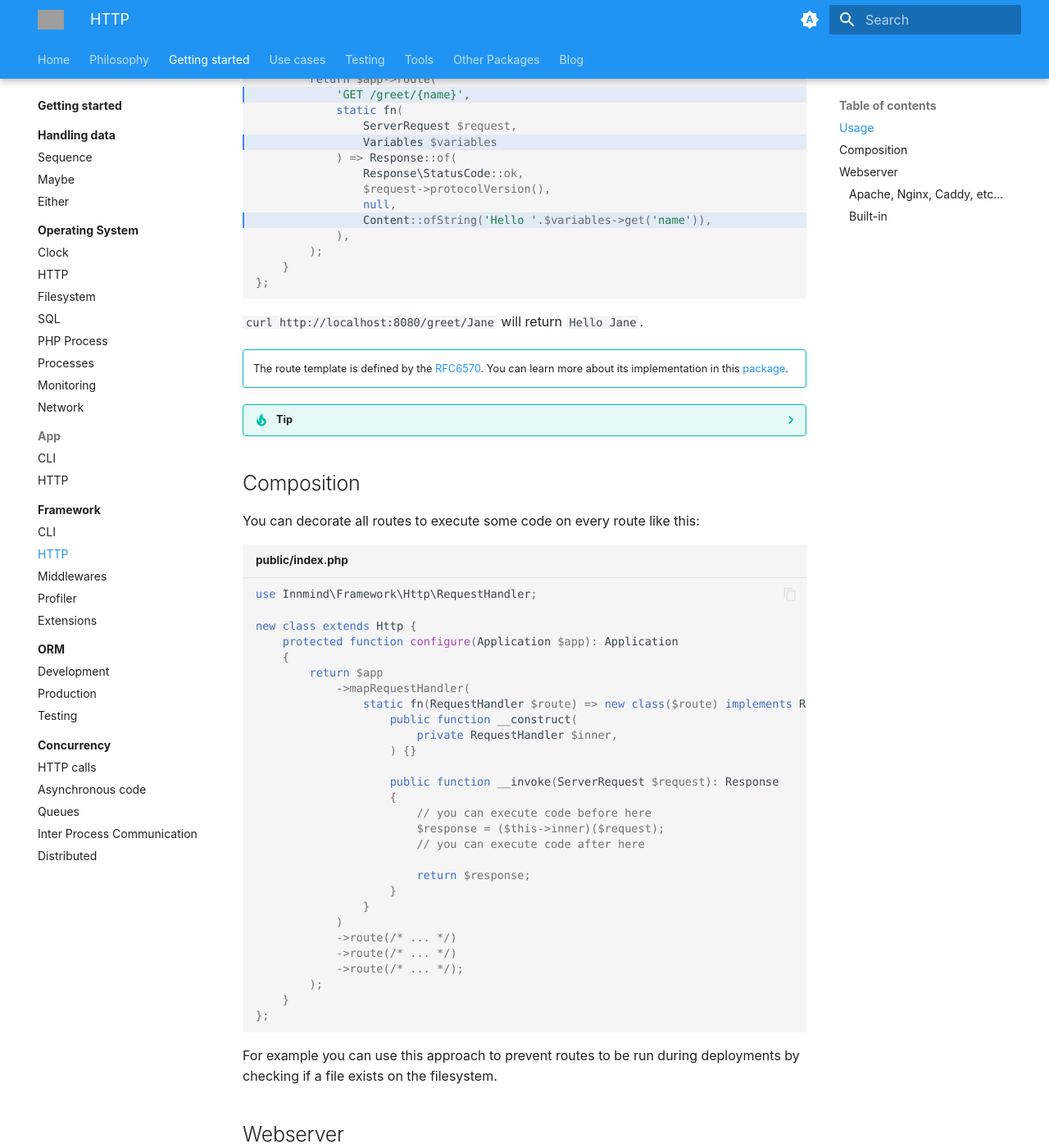
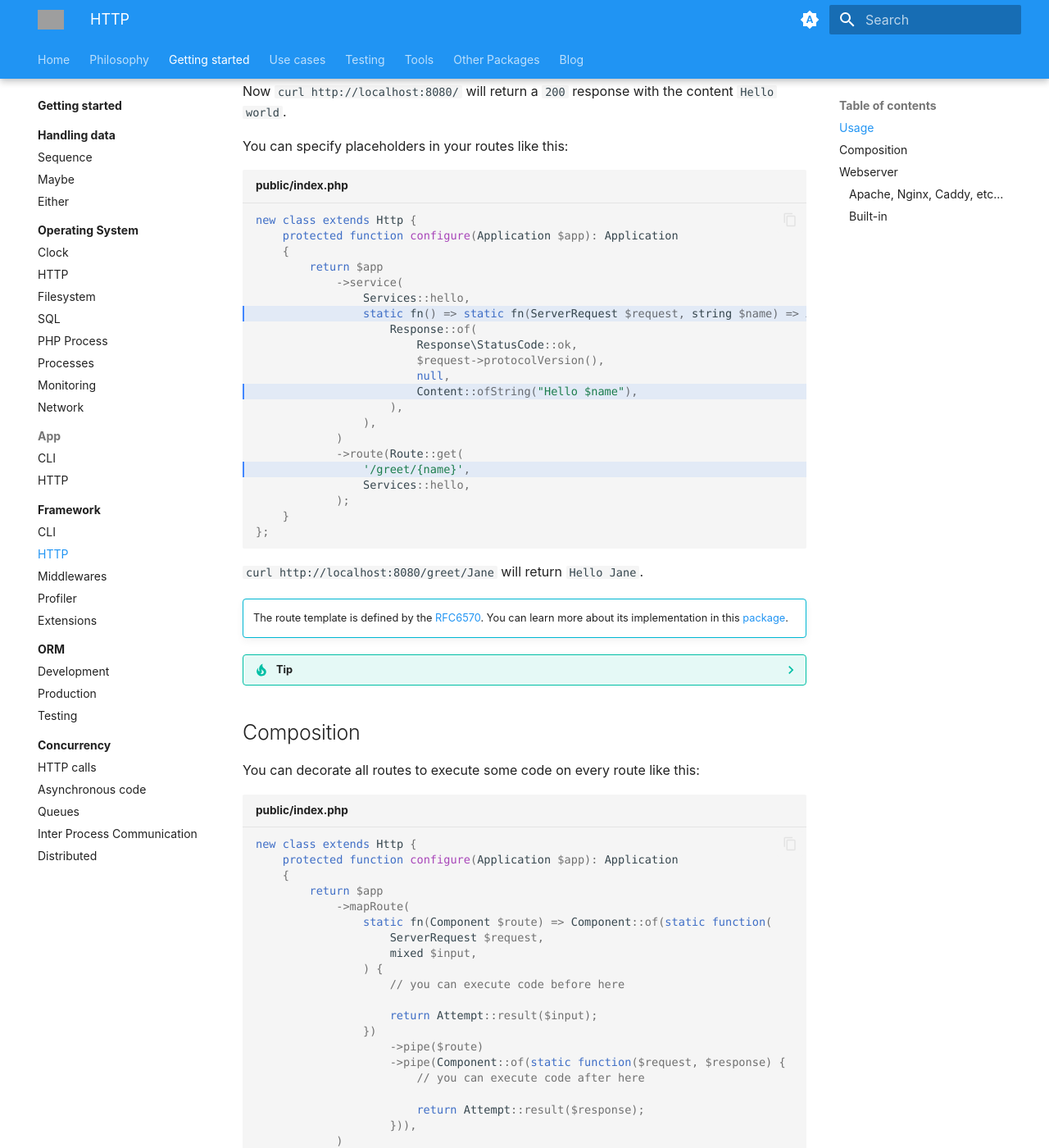
Before and after one commit to Innmind/documentation, an MkDocs documentation site: the page built from docs/getting-started/framework/http.md, in a window 1280 px wide and 1400 px high, scrolled down 1463 px. Shown: the whole window at 82% size. Built offline with MkDocs 1.6.1 and Material for MkDocs 9.7.7, drawn with Linux system fonts in a browser that asks for light colours; plug-ins that fetch from the network failed and are left out; some of the changed text lies outside the part shown; grey boxes are pictures that could not be loaded.

Commit message:
update framework documentation

````diff
--- a/docs/getting-started/framework/http.md
+++ b/docs/getting-started/framework/http.md
@@ -28,24 +28,38 @@ You can expose this server via `cd public/ && php -S localhost:8080`. If you run
 You can define a route like this:
 
 ```php title="public/index.php"
+use Innmind\Framework\Http\Route;
 use Innmind\Http\{
     ServerRequest,
     Response,
 };
 use Innmind\Filesystem\File\Content;
+use Innmind\Immutable\Attempt;
+
+enum Services implements Service
+{
+    case hello;
+}
 
 new class extends Http {
     protected function configure(Application $app): Application
     {
-        return $app->route(
-            'GET /',
-            static fn(ServerRequest $request) => Response::of(
-                Response\StatusCode::ok,
-                $request->protocolVersion(),
-                null,
-                Content::ofString('Hello world'),
-            ),
-        );
+        return $app
+            ->service(
+                Services::hello,
+                static fn() => static fn(ServerRequest $request) => Attempt::result(
+                    Response::of(
+                        Response\StatusCode::ok,
+                        $request->protocolVersion(),
+                        null,
+                        Content::ofString('Hello world'),
+                    ),
+                ),
+            )
+            ->route(Route::get(
+                '/',
+                Services::hello,
+            );
     }
 };
 ```
@@ -54,24 +68,26 @@ Now `curl http://localhost:8080/` will return a `200` response with the content
 
 You can specify placeholders in your routes like this:
 
-```php title="public/index.php" hl_lines="1 7 10 15"
-use Innmind\Router\Route\Variables;
-
+```php title="public/index.php" hl_lines="7 12 17"
 new class extends Http {
     protected function configure(Application $app): Application
     {
-        return $app->route(
-            'GET /greet/{name}',
-            static fn(
-                ServerRequest $request,
-                Variables $variables
-            ) => Response::of(
-                Response\StatusCode::ok,
-                $request->protocolVersion(),
-                null,
-                Content::ofString('Hello '.$variables->get('name')),
-            ),
-        );
+        return $app
+            ->service(
+                Services::hello,
+                static fn() => static fn(ServerRequest $request, string $name) => Attempt::result(
+                    Response::of(
+                        Response\StatusCode::ok,
+                        $request->protocolVersion(),
+                        null,
+                        Content::ofString("Hello $name"),
+                    ),
+                ),
+            )
+            ->route(Route::get(
+                '/greet/{name}',
+                Services::hello,
+            );
     }
 };
 ```
@@ -85,56 +101,45 @@ new class extends Http {
     The full definition of the function passed to the `route` method is:
 
     ```php
-    use Innmind\Http\{
-        ServerRequest,
-        Response,
+    use Innmind\Router\{
+        Component,
+        Pipe,
     };
-    use Innmind\Router\Route\Variables;
     use Innmind\DI\Container;
-    use Innmind\OperatingSystem\OperatingSystem;
-    use Innmind\Framework\Environment;
 
     static fn(
-        ServerRequest $request
-        Variable $variables,
+        Pipe $pipe
         Container $container,
-        OperatingSystem $os,
-        Environment $env
-    ): Response;
+    ): Component;
     ```
 
-    - `$request` is the parsed request sent by a user
-    - `$variables` gathers all the values described by the route template
+    - `$pipe` is a factory to help build routes
     - `$container` is a service locator
-    - `$os` you've seen it in a previous chapter
-    - `$env` contains the environment variables
 
 ## Composition
 
 You can decorate all routes to execute some code on every route like this:
 
 ```php title="public/index.php"
-use Innmind\Framework\Http\RequestHandler;
-
 new class extends Http {
     protected function configure(Application $app): Application
     {
         return $app
-            ->mapRequestHandler(
-                static fn(RequestHandler $route) => new class($route) implements RequestHandler {
-                    public function __construct(
-                        private RequestHandler $inner,
-                    ) {}
+            ->mapRoute(
+                static fn(Component $route) => Component::of(static function(
+                    ServerRequest $request,
+                    mixed $input,
+                ) {
+                    // you can execute code before here
 
-                    public function __invoke(ServerRequest $request): Response
-                    {
-                        // you can execute code before here
-                        $response = ($this->inner)($request);
+                    return Attempt::result($input);
+                })
+                    ->pipe($route)
+                    ->pipe(Component::of(static function($request, $response) {
                         // you can execute code after here
 
-                        return $response;
-                    }
-                }
+                        return Attempt::result($response);
+                    })),
             )
             ->route(/* ... */)
             ->route(/* ... */)
````
Also changed, not shown: docs/getting-started/framework/cli.md (+10 -10 lines), docs/getting-started/framework/index.md (+2 -2 lines), docs/use-cases/serve-s3-file.md (+35 -22 lines).
